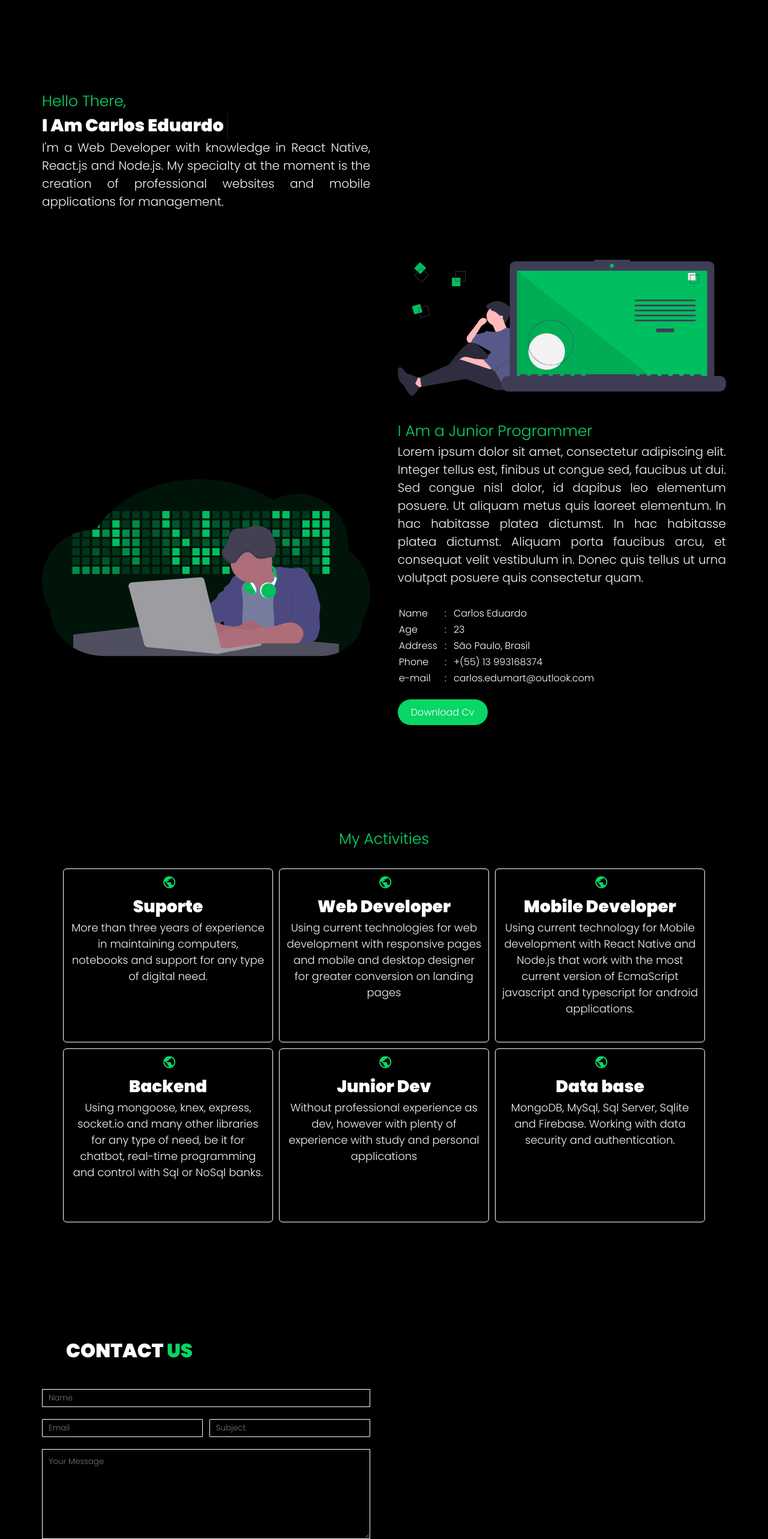
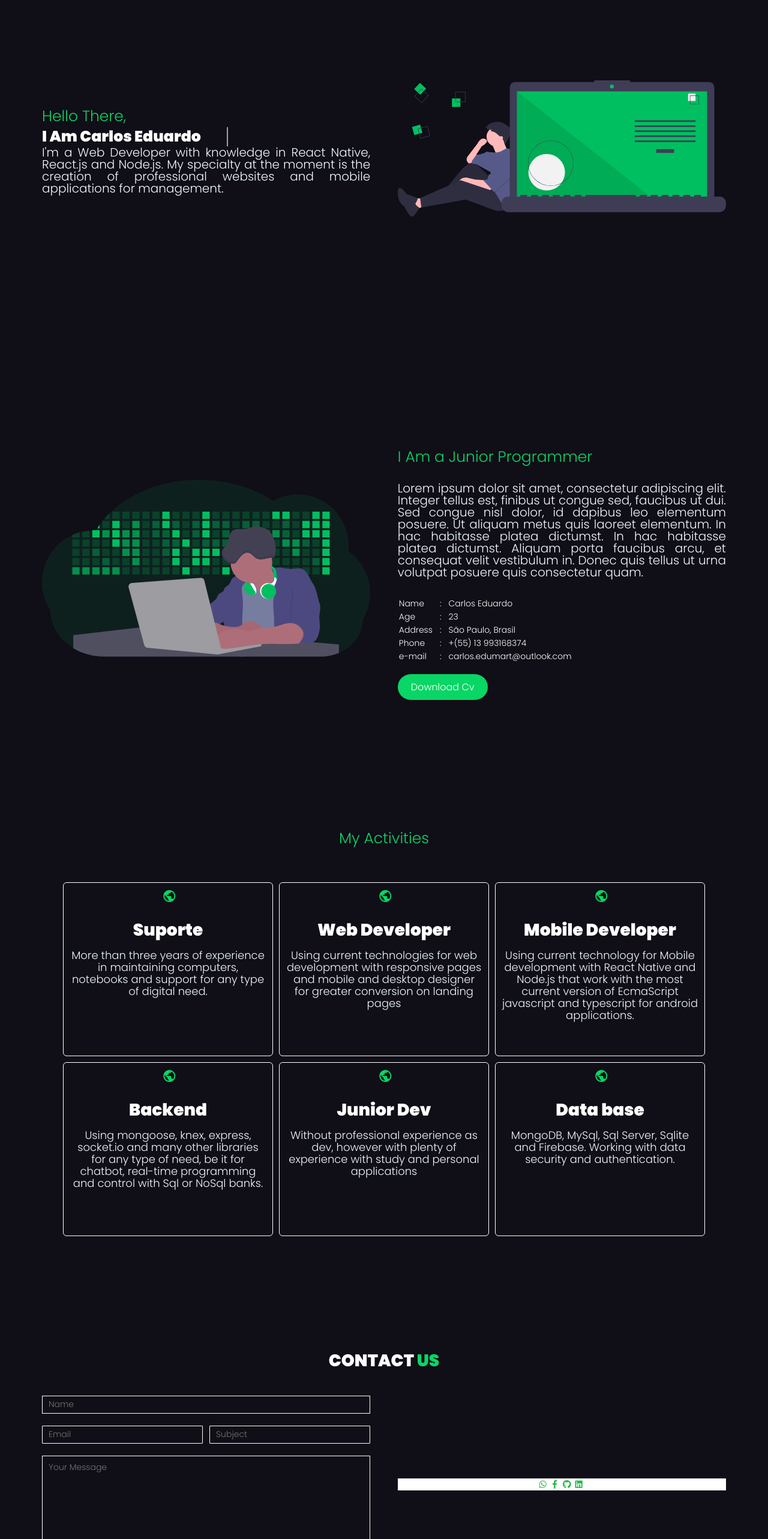
Before and after one commit to Arduke/Portfolio, a React (Create React App) app: page / in a window 1280 px wide. Shown: the part 200-2766 px from the top of the page at 60% size. Built offline with nearby package versions, Linux system fonts and the light colour scheme.

Commit message:
Animations P1

```diff
--- a/public/index.html
+++ b/public/index.html
@@ -4,6 +4,7 @@
     <link href="https://fonts.googleapis.com/css2?family=Poppins:wght@300;900&display=swap" rel="stylesheet">
     <script src="https://kit.fontawesome.com/a076d05399.js"></script>
     <link href="https://fonts.googleapis.com/icon?family=Material+Icons" rel="stylesheet">
+    <link rel="stylesheet" href="https://cdnjs.cloudflare.com/ajax/libs/semantic-ui/2.4.1/semantic.min.css">
     <link rel="shortcut icon" href="./faviconk.ico" />
     <meta name="viewport" content="width=device-width, initial-scale=1.0">
     <meta name="theme-color" content="#000000" />
--- a/src/components/About/index.js
+++ b/src/components/About/index.js
@@ -5,10 +5,10 @@ import "./styles.css"
 function About() {
   return (
       <div id="about" className="Component">
-        <div className="BlockRight">
+        <div className="BlockRight" data-anime="left">
             <img alt="developer" className="developer_activity" src={developer_activity}></img>
         </div>
-        <div className="BlockLeft">
+        <div className="BlockLeft" data-anime="rigth">
             <p className="about">I Am a Junior Programmer</p>
             <article>Lorem ipsum dolor sit amet, consectetur adipiscing elit. Integer tellus est, finibus ut congue sed, faucibus ut dui. Sed congue nisl dolor, id dapibus leo elementum posuere. Ut aliquam metus quis laoreet elementum. In hac habitasse platea dictumst. In hac habitasse platea dictumst. Aliquam porta faucibus arcu, et consequat velit vestibulum in. Donec quis tellus ut urna volutpat posuere quis consectetur quam.</article>
             <table>
--- a/src/components/About/styles.css
+++ b/src/components/About/styles.css
@@ -24,17 +24,8 @@ td {
 
 .developer_activity {
     width: 100%;
-    animation: go-side 1s normal;
 }
 
-@keyframes go-side {
-    from {
-        transform: translateX(-800px);
-    }
-    to {
-        transform: translateX(0);
-    }
-}
 
 @media (max-width: 858px) {
     table {
--- a/src/components/Activities/index.js
+++ b/src/components/Activities/index.js
@@ -6,32 +6,32 @@ function Activities() {
         <div id="activities" className="ComponentActivities">
             <p  className="pCenter">My Activities</p>
             <div className="l-cards">
-                <article className="c-card">
+                <article className="c-card" data-anime="left">
                     <span className="material-icons">public</span>
                     <h2>Suporte</h2>
                     <article> More than three years of experience in maintaining computers, notebooks and support for any type of digital need. </article>
                 </article>
-                <article className="c-card">
+                <article className="c-card" data-anime="rigth">
                     <span className="material-icons">public</span>
                     <h2>Web Developer</h2>
                     <article> Using current technologies for web development with responsive pages and mobile and desktop designer for greater conversion on landing pages </article>
                 </article>
-                <article className="c-card">
+                <article className="c-card" data-anime="left">
                     <span className="material-icons">public</span>
                     <h2>Mobile Developer</h2>
                     <article> Using current technology for Mobile development with React Native and Node.js that work with the most current version of EcmaScript javascript and typescript for android applications. </article>
                 </article>
-                <article className="c-card">
+                <article className="c-card" data-anime="rigth">
                     <span className="material-icons">public</span>
                     <h2>Backend</h2>
                     <article> Using mongoose, knex, express, socket.io and many other libraries for any type of need, be it for chatbot, real-time programming and control with Sql or NoSql banks. </article>
                 </article>
-                <article className="c-card">
+                <article className="c-card" data-anime="left">
                     <span className="material-icons">public</span>
                     <h2>Junior Dev</h2>
                     <article> Without professional experience as dev, however with plenty of experience with study and personal applications </article>
                 </article>
-                <article className="c-card">
+                <article className="c-card" data-anime="rigth">
                     <span className="material-icons">public</span>
                     <h2>Data base</h2>
                     <article> MongoDB, MySql, Sql Server, Sqlite and Firebase. Working with data security and authentication. </article>
--- a/src/components/Body/index.js
+++ b/src/components/Body/index.js
@@ -7,7 +7,22 @@ import Activities from '../Activities'
 
 
 function Body() {
+
+
+
   return (
+    window.addEventListener('scroll', function() {
+      const target = document.querySelectorAll('[data-anime]')
+      const windowTop = window.pageYOffset + ((window.innerHeight * 3)/4);
+
+      target.forEach(function(element) {
+        if((windowTop) > element.offsetTop) {
+          element.classList.add('animate')
+        } else {
+          element.classList.remove('animate')
+        }
+      })
+    }),
     <div className="DivRoot">
       <Home></Home>
       <About></About>
--- a/src/components/Body/styles.css
+++ b/src/components/Body/styles.css
@@ -1,3 +1,22 @@
 .DivRoot {
     padding-top: 100px;
 }
+
+[data-anime] {
+    opacity: 0;
+    transition: .6s;
+}
+
+[data-anime='left'] {
+    transform: translate3d(-100px, 0, 0);
+}
+
+[data-anime='rigth'] {
+    transform: translate3d(100px, 0, 0);
+}
+
+[data-anime].animate {
+    z-index: 0;
+    opacity: 1;
+    transform: translate3d(0px,0px,0px);
+}
--- a/src/components/Contact/index.js
+++ b/src/components/Contact/index.js
@@ -50,7 +50,7 @@ class Contact extends Component{
         break;
       case 'message':
         messageValid = value.length >= 25;
-        fieldValidationErrors.message = messageValid ? '': 'White some more in the message.';
+        fieldValidationErrors.message = messageValid ? '': 'Write a little more in the message.';
         break;
       default:
         break;
@@ -119,7 +119,10 @@ class Contact extends Component{
 
             </div>
             <div className="BlockRightContact">
-               "Inserir redes sociais aqui"
+               <i class="whatsapp icon green"></i>
+               <i class="facebook f icon green"></i>
+               <i class="github icon green"></i>
+               <i class="linkedin icon green"></i>
             </div>
           </div>
       </div>
--- a/src/components/Contact/styles.css
+++ b/src/components/Contact/styles.css
@@ -7,14 +7,18 @@
 
 .title {
     width: 100%;
-    align-items: center;
+    text-align: center;
     display: flex;
+}
+.title h1 {
+    width: 100%;
 }
 
 
 .h1butgreen {
     color: #08d665;
-    padding-left: 19px;
+    width: 100%;
+    text-align: center;
 }
 
 
@@ -47,6 +51,7 @@
 
 
 .BlockRightContact {
+    background-color: white;
     text-align: center;
     width: 48%;
 }
--- a/src/components/Home/index.js
+++ b/src/components/Home/index.js
@@ -5,16 +5,16 @@ import code_thinking from '../../image/code_thinking.svg'
 function Home() {
   return (
     <div id="home" className="Component">
-        <div className="BlockLeft">
+        <div className="BlockLeft" data-anime="left">
             <p className="home">Hello There,</p>
-            <div className="">
+            <div>
             <h1 className="line typing-animation">I Am Carlos Eduardo </h1>
             </div>
             <article>
                 I'm a Web Developer with knowledge in React Native, React.js and Node.js. My specialty at the moment is the creation of professional websites and mobile applications for management.
             </article>
         </div>
-        <div className="BlockRight">
+        <div className="BlockRight" data-anime="rigth">
             <img className="code_thinking" alt="developer" src={code_thinking} ></img>
         </div>
     </div>
--- a/src/components/Home/styles.css
+++ b/src/components/Home/styles.css
@@ -1,6 +1,6 @@
 .Component {
     width: 100%;
-    padding: 60px 70px 60px 70px;
+    padding: 30px 70px 30px 70px;
     height: 700px;
     align-items: center;
     display: flex;
@@ -8,7 +8,11 @@
 }
 
 h1{
+
     color: white;
+}
+.home {
+    margin: 0px;
 }
 
 .title {
@@ -26,6 +30,7 @@ article{
 }
 
 p{
+
     font-size: 25px;
     color: #08d665;
 }
@@ -39,6 +44,7 @@ p{
 }
 
 .line {
+
     max-width: 310px;
     border-right: 2px solid rgba( 255,255,255, 0.70);
     font-size: 180%;
@@ -52,17 +58,8 @@ p{
 
 .code_thinking {
     width: 100%;
-    animation: go-left 1s normal;
 }
 
-@keyframes go-left {
-    from {
-        transform: translatey(300px);
-    }
-    to {
-        transform: translatey(0);
-    }
-}
 
 @keyframes typing {
     from {
--- a/src/components/Menu/styles.css
+++ b/src/components/Menu/styles.css
@@ -4,6 +4,7 @@ nav {
     background-color: rgb(0, 0, 0);
     height: 80px;
     width: 100%;
+    z-index: 10;
 }
 
 label.logo {
--- a/src/global.css
+++ b/src/global.css
@@ -1,4 +1,5 @@
 *{
+    font-family: Poppins ;
     padding: 0;
     margin: 0;
     text-decoration: none;
@@ -6,11 +7,17 @@
     box-sizing: border-box;
 }
 
+
+h1,h2,p,a {
+    font-family: Poppins ;
+}
+
+
 html {
     scroll-behavior: smooth;
 }
 
 body {
-    font-family: Poppins ;
-    background-color: #000000;
+
+    background-color: #100e17;
 }
```
